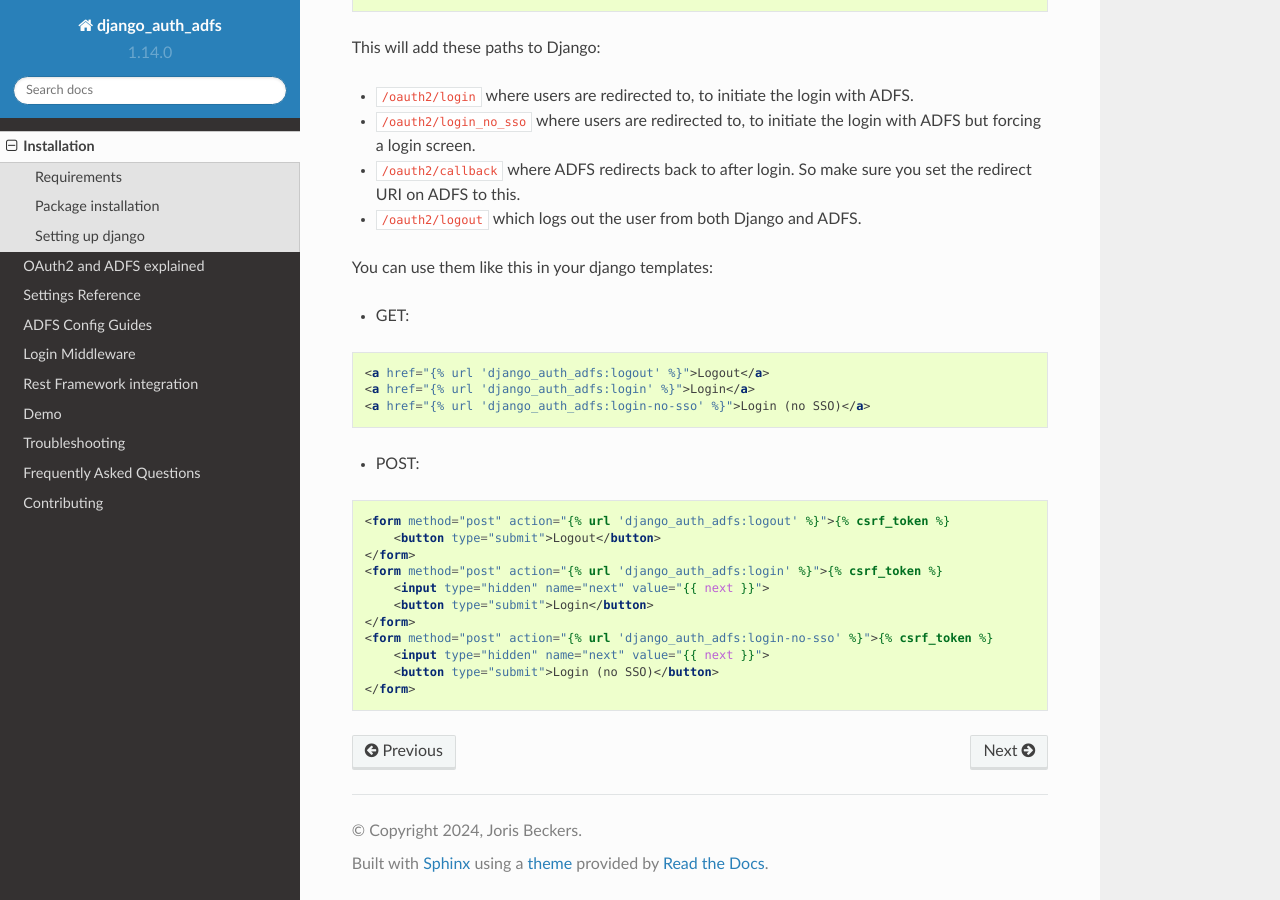
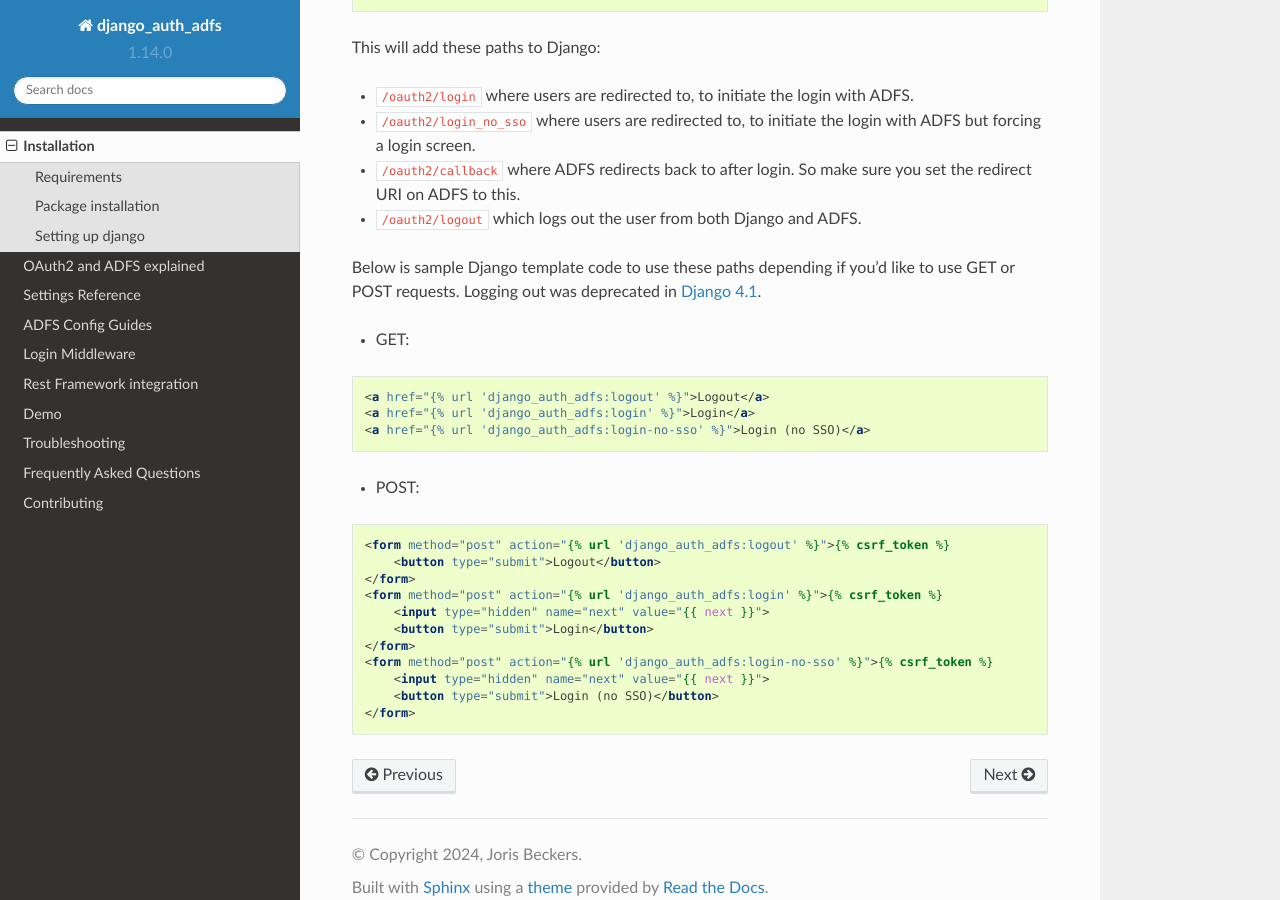
Before and after one commit to snok/django-auth-adfs, a Sphinx documentation site: the page built from docs/install.rst, in a window 1280 px wide and 900 px high, scrolled down 1954 px. Built offline with Sphinx 7.4.7 and the Read the Docs theme 2.0.0, drawn with Linux system fonts in a browser that asks for light colours; pages that are not in the unit, such as notebooks, are missing from menus.

Commit message:
Update docs/install.rst
Co-authored-by: Tim Schilling <schilling711@gmail.com>

```diff
--- a/docs/install.rst
+++ b/docs/install.rst
@@ -102,7 +102,9 @@ This will add these paths to Django:
 * ``/oauth2/callback`` where ADFS redirects back to after login. So make sure you set the redirect URI on ADFS to this.
 * ``/oauth2/logout`` which logs out the user from both Django and ADFS.
 
-You can use them like this in your django templates:
+Below is sample Django template code to use these paths depending if
+you'd like to use GET or POST requests. Logging out was deprecated in
+`Django 4.1 <https://docs.djangoproject.com/en/5.1/releases/4.1/#features-deprecated-in-4-1>`_.
 
 - GET:
 
```
